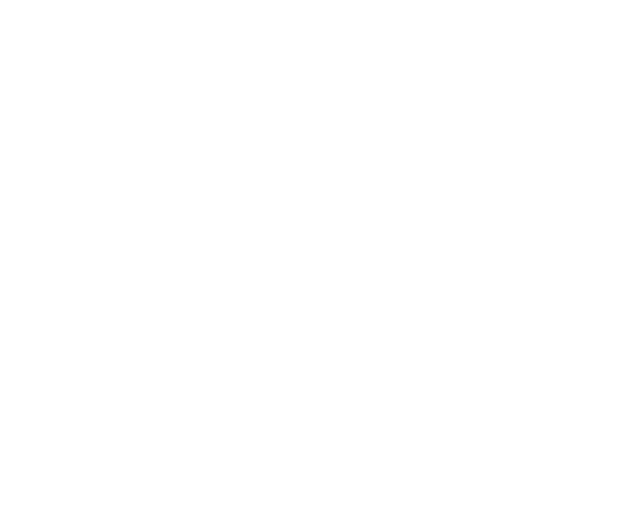
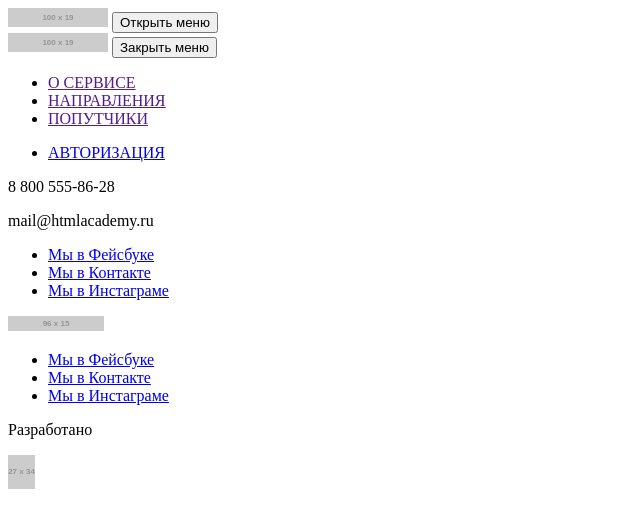
Before and after one commit to kuzmich84/625447-pognali-17, a website: page source/form.html in a window 1280 px wide. Shown: the whole page, without its empty margins (0-640 px from the left). Drawn offline with Linux system fonts and the light colour scheme; placeholder pictures from the web are drawn by us.

Commit message:
ready form.html task2

```diff
--- a/source/form.html
+++ b/source/form.html
@@ -1,10 +1,63 @@
 <!DOCTYPE html>
-<html lang="en">
+<html lang="ru">
 <head>
-    <meta charset="UTF-8">
-    <title>Title</title>
+  <meta charset="UTF-8">
+  <title>Погнали - направления</title>
 </head>
 <body>
+<header class="page-header">
+  <div class="main-nav">
+    <img class="page-header__logo-image" src="http://placehold.it/100x19" alt="Погнали?" width="100" height="19">
+    <button class="main-nav__toggle--open" type="button">Открыть меню</button>
+    <div class="main-nav__wrapper">
+      <a class="page-header__logo-link" href="index.html"><img class="page-header__logo-image--popup"
+                                                               src="http://placehold.it/100x19" alt="Погнали?"
+                                                               width="100" height="19"></a>
+      <button class="main-nav__toggle--close" type="button">Закрыть меню</button>
+      <nav class="main-nav">
+        <ul class="main-nav__list site-list">
+          <li class="site-list__item"><a class="site-list_link" href="">О СЕРВИСЕ</a></li>
+          <li class="site-list__item"><a class="site-list_link" href="">НАПРАВЛЕНИЯ</a></li>
+          <li class="site-list__item"><a class="site-list_link" href="">ПОПУТЧИКИ</a></li>
+        </ul>
+      </nav>
+      <ul class="main-nav__list user-list">
+        <li class="user-list__item">
+          <a class="user-list__authorization" href="#">АВТОРИЗАЦИЯ</a>
+        </li>
+      </ul>
+      <div class="main-nav__contacts contacts">
+        <p class="contacts__phone">8 800 555-86-28</p>
+        <p class="contacts__email">mail@htmlacademy.ru</p>
+      </div>
+      <div class="main-nav__social social">
+        <ul class="social__list">
+          <li class="social__item"><a class="social__link social__link--facebook" href="#">Мы в Фейсбуке</a></li>
+          <li class="social__item"><a class="social__link social__link--vkontakte" href="#">Мы в Контакте</a></li>
+          <li class="social__item"><a class="social__link social__link--instagram" href="#">Мы в Инстаграме</a></li>
+        </ul>
+      </div>
+    </div>
+  </div>
+</header>
+<main class="page-form">
+</main>
+
+<footer class="page-footer">
+  <img class="page-footer__logo-image" src="http://placehold.it/96x15" alt="Погнали?" width="96" height="15">
+  <div class="page-footer__social social">
+    <ul class="social__list">
+      <li class="social__item"><a class="social__link social__link--facebook" href="#">Мы в Фейсбуке</a></li>
+      <li class="social__item"><a class="social__link social__link--vkontakte" href="#">Мы в Контакте</a></li>
+      <li class="social__item"><a class="social__link social__link--instagram" href="#">Мы в Инстаграме</a></li>
+    </ul>
+  </div>
+  <div class="page-footer__copyright copyright">
+    <p class="copyright__text">Разработано</p>
+    <a class="button copyright__link" href="https://htmlacademy.ru/intensive/adaptive"><img
+      src="http://placehold.it/27x34" width="27" height="34" alt="htmlacademy.ru"></a>
+  </div>
+</footer>
 
 </body>
 </html>
```
